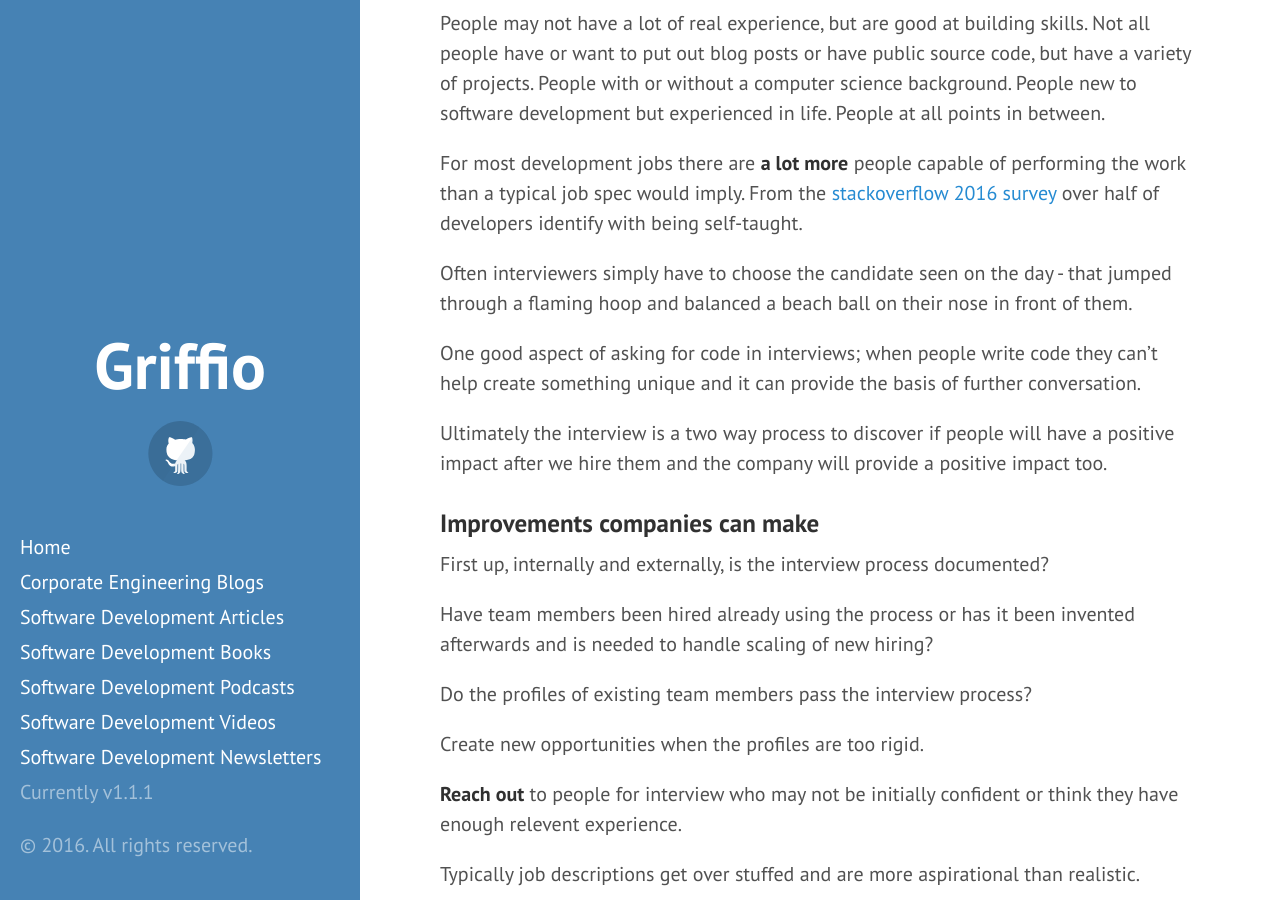
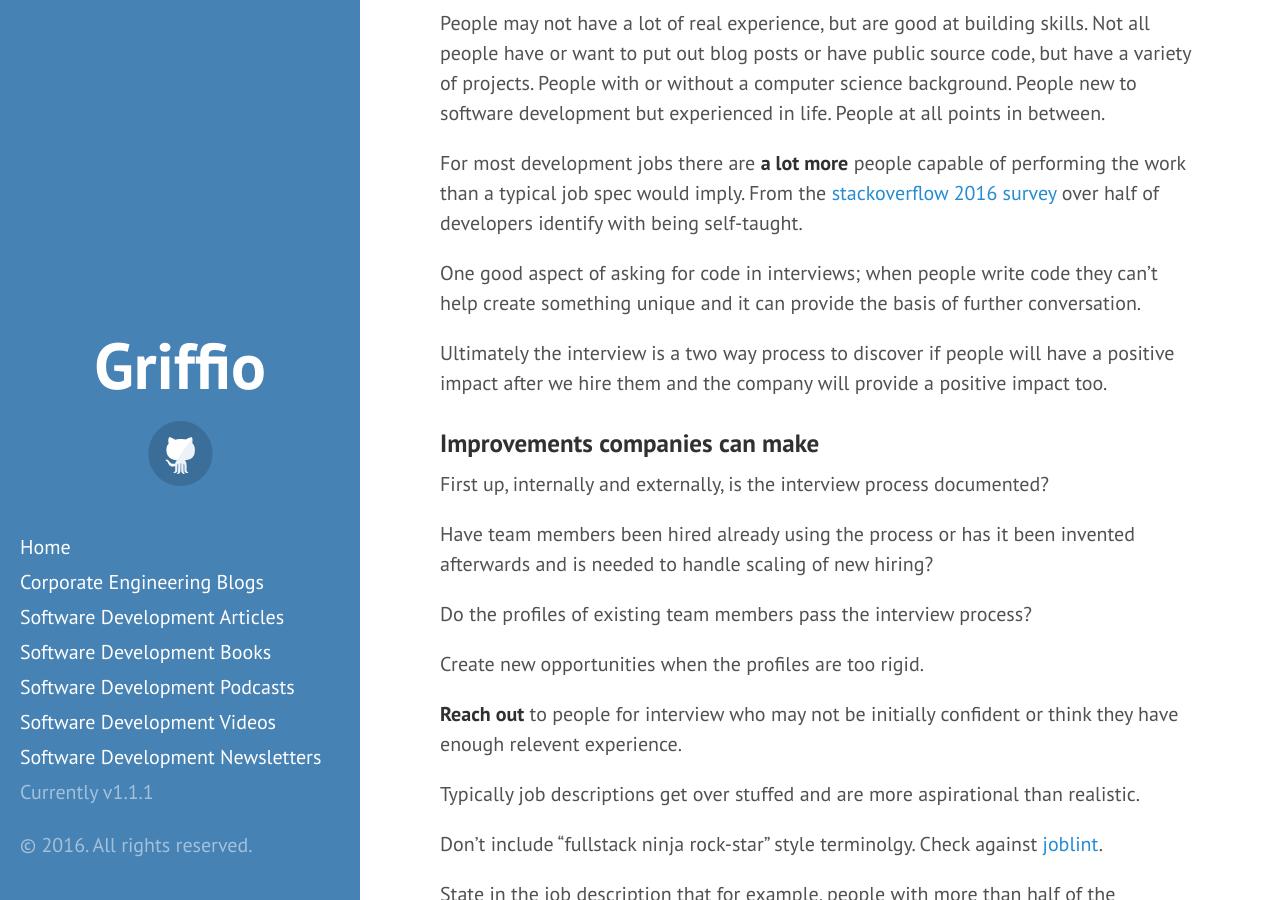
Before and after one commit to griffio/griffio.github.io, a Jekyll site: the page built from _posts/2016-06-12-Culture-Canaries-The-Interview-Coding-Challenge.md, in a window 1280 px wide and 900 px high, scrolled down 1035 px. Built offline with Jekyll 4.4.1, drawn with Linux system fonts in a browser that asks for light colours; some web fonts are replaced.

Commit message:
Update 2016-06-12-Culture-Canaries-The-Interview-Coding-Challenge.md

```diff
--- a/_posts/2016-06-12-Culture-Canaries-The-Interview-Coding-Challenge.md
+++ b/_posts/2016-06-12-Culture-Canaries-The-Interview-Coding-Challenge.md
@@ -28,8 +28,6 @@
 People may not have a lot of real experience, but are good at building skills. Not all people have or want to put out blog posts or have public source code, but have a variety of projects. People with or without a computer science background. People new to software development but experienced in life. People at all points in between.
 
 For most development jobs there are **a lot more** people capable of performing the work than a typical job spec would imply. From the [stackoverflow 2016 survey](http://stackoverflow.com/research/developer-survey-2016#developer-profile-education) over half of developers identify with being self-taught.
-
-Often interviewers simply have to choose the candidate seen on the day - that jumped through a flaming hoop and balanced a beach ball on their nose in front of them.
 
 One good aspect of asking for code in interviews; when people write code they can't help create something unique and it can provide the basis of further conversation.
 
```
